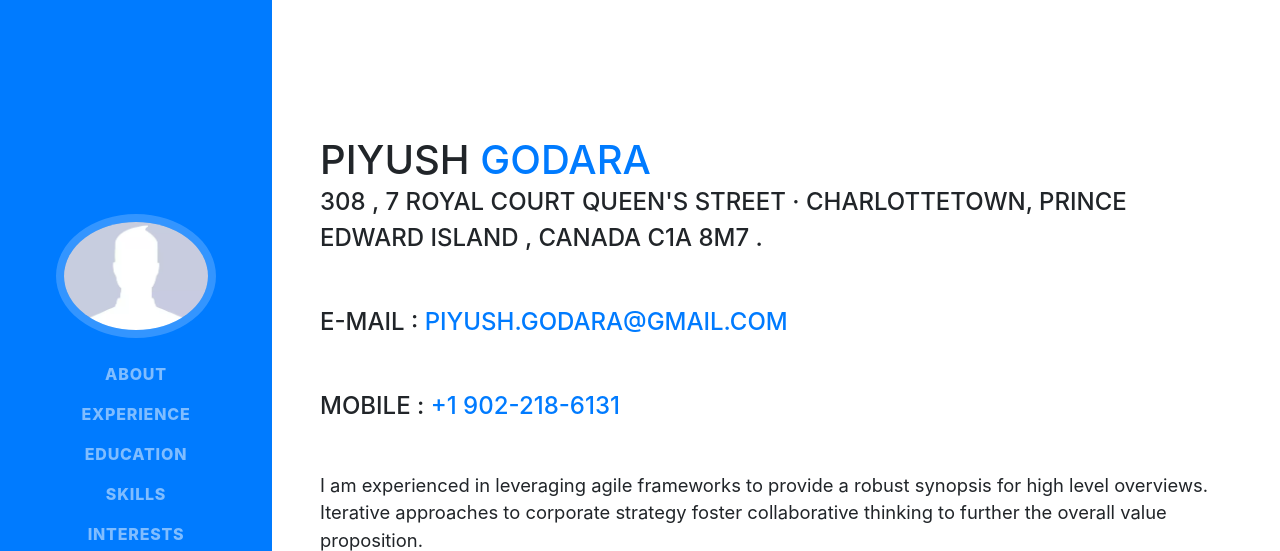
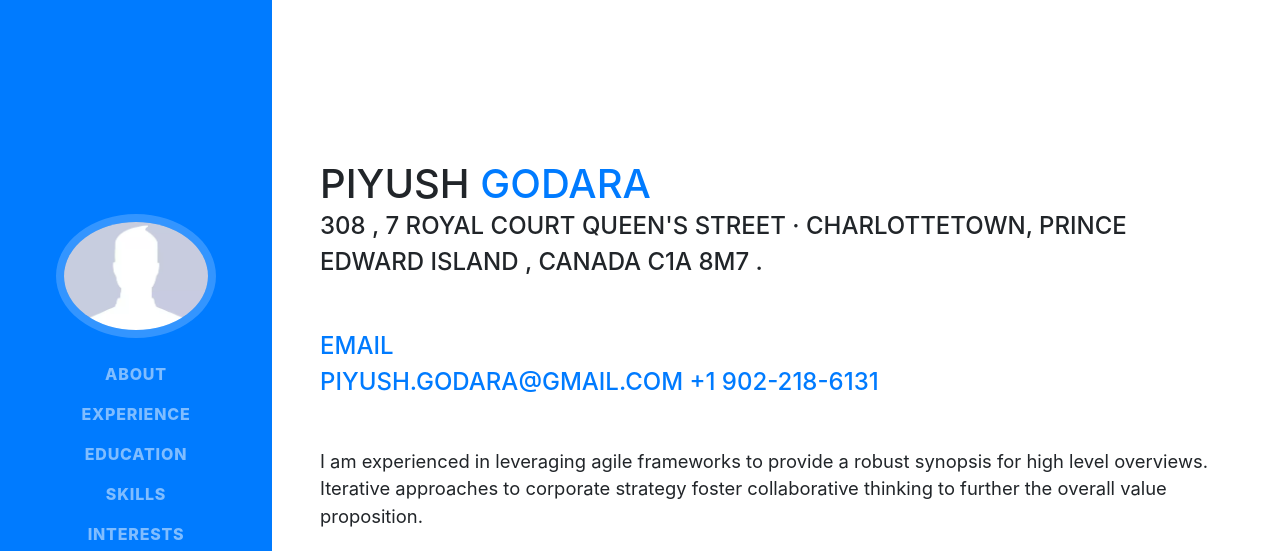
Before and after one commit to piyushgodara/piyushgodara.github.io, a website with bundled scripts: page index.html in a window 1280 px wide. Shown: the top 551 px of the page. Built offline with nearby package versions, Linux system fonts and the light colour scheme; a web font is replaced by a local one.

Commit message:
Update index.html

```diff
--- a/index.html
+++ b/index.html
@@ -67,14 +67,13 @@
             <span class="text-primary">Godara</span>
           </h1>
           <div class="subheading mb-5">308 , 7 Royal Court Queen's Street · Charlottetown, Prince Edward Island , Canada  C1A 8M7 .
-
           </div>
-          <div class="subheading mb-5"> E-Mail :
+          <div class="subheading mb-5">
+            <div><span class="text-primary">Email</span> </div>
             <a href="mailto:piyush.godara@gmail.com">piyush.godara@gmail.com</a>
-          </div>
-           <div class="subheading mb-5"> Mobile :
             <a href="#">+1 902-218-6131</a>
           </div>
+
           <p class="lead mb-5">I am experienced in leveraging agile frameworks to provide a robust synopsis for high level overviews. Iterative approaches to corporate strategy foster collaborative thinking to further the overall value proposition.</p>
           <div class="social-icons">
             <a href="#">
```
